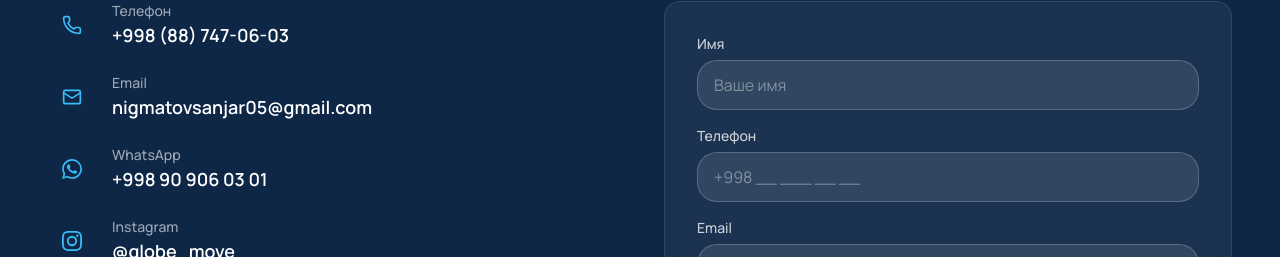
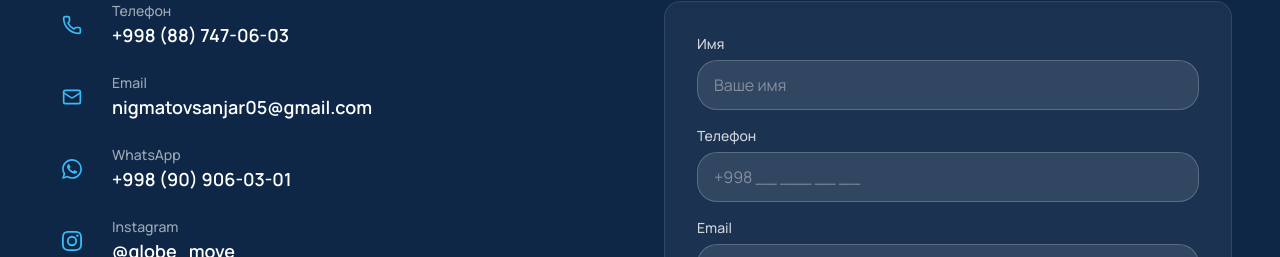
Before and after one commit to wtoxuy/globemove, a Next.js app: page / in a window 1280 px wide. Shown: the part 6483-6740 px from the top of the page. Built offline with nearby package versions, Linux system fonts and the light colour scheme.

Commit message:
Local Commit: 2026-08-05T10:19:47.653Z - Updated WhatsApp number display from `+998 90 906 03 01` to `+998 (90) 906-03-01` in ContactSection.tsx

```diff
--- a/src/app/components/ContactSection.tsx
+++ b/src/app/components/ContactSection.tsx
@@ -111,7 +111,7 @@ export default function ContactSection() {
                     rel="noopener noreferrer"
                     className="text-lg font-semibold text-white transition-colors hover:text-accent"
                   >
-                    +998 90 906 03 01
+                    +998 (90) 906-03-01
                   </a>
                 </div>
               </div>
```
